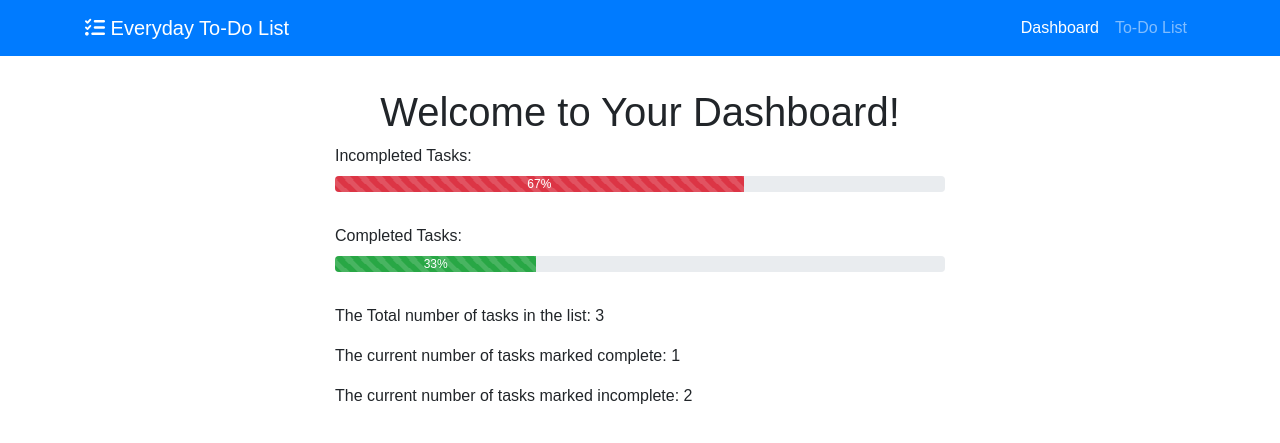
After one commit to klmui/To-Do-List, a PHP site: page / in a window 1280 px wide. The commit adds this page. Shown: the top 443 px of the page. Run offline with PHP 8.4, Linux system fonts and the light colour scheme; some libraries are stand-ins or nearby versions.

Commit message:
Add core functionality to index.html

```diff
--- /dev/null
+++ b/index.html
@@ -0,0 +1,122 @@
+<!doctype html>
+<html lang="en">
+
+<head>
+    <!-- Required meta tags -->
+    <meta charset="utf-8">
+    <meta name="viewport" content="width=device-width, initial-scale=1, shrink-to-fit=no">
+
+    <!-- Bootstrap -->
+    <link rel="stylesheet" href="https://stackpath.bootstrapcdn.com/bootstrap/4.3.1/css/bootstrap.min.css"
+        integrity="sha384-ggOyR0iXCbMQv3Xipma34MD+dH/1fQ784/j6cY/iJTQUOhcWr7x9JvoRxT2MZw1T" crossorigin="anonymous">
+    <!-- Font Awesome-->
+    <script src="https://kit.fontawesome.com/92992f5a3f.js" crossorigin="anonymous"></script>
+    <!-- Custom CSS -->
+    <link rel="stylesheet" href="stylesheets/index.css">
+    <link rel="icon" type="image/gif/png" href="favicon.png">
+    <title>To-Do List</title>
+</head>
+
+<body>
+    <nav class="navbar navbar-expand-lg navbar-dark bg-primary">
+        <div class="container">
+            <a class="navbar-brand" href="index.html">
+                <i class="fas fa-tasks d-inline-block" width="30" height="30" alt="Image brand"></i>
+                Everyday To-Do List
+            </a>
+            <button class="navbar-toggler" type="button" data-toggle="collapse" data-target="#navbarText"
+                aria-controls="navbarText" aria-expanded="false" aria-label="Toggle navigation">
+                <span class="navbar-toggler-icon"></span>
+            </button>
+            <div class="collapse navbar-collapse" id="navbarText">
+                <ul class="navbar-nav ml-auto">
+                    <li class="nav-item active">
+                        <a class="nav-link" href="index.html">Dashboard <span class="sr-only">(current)</span></a>
+                    </li>
+                    <li class="nav-item">
+                        <a class="nav-link" href="todo.html">To-Do List</a>
+                    </li>
+                </ul>
+            </div>
+        </div>
+    </nav>
+
+    <h1 class="text-center">Welcome to Your Dashboard!</h1>
+
+    <div class="container progress-bars">
+        <label for="incomplete">Incompleted Tasks:</label>
+        <div class="progress">
+            <div class="progress-bar progress-bar-striped progress-bar-animated bg-danger" role="progressbar"
+                id="incomplete"><span id="incompletePercent"></span></div>
+        </div>
+        <label for="complete">Completed Tasks:</label>
+        <div class="progress">
+            <div class="progress-bar progress-bar-striped progress-bar-animated bg-success" role="progressbar"
+                id="complete"><span id="completedPercent"></span></div>
+        </div>
+
+        <p>
+            The Total number of tasks in the list: <span id="totalNumTasks"></span>
+        </p>
+
+        <p>
+            The current number of tasks marked complete: <span id="completedTasks"></span>
+        </p>
+
+        <p>
+            The current number of tasks marked incomplete: <span id="incompleteTasks"></span>
+        </p>
+    </div>
+
+    <!-- jQuery first, then Popper.js, then Bootstrap JS -->
+    <script src="https://code.jquery.com/jquery-3.4.1.min.js"
+        integrity="sha256-CSXorXvZcTkaix6Yvo6HppcZGetbYMGWSFlBw8HfCJo=" crossorigin="anonymous"></script>
+    <script src="https://cdnjs.cloudflare.com/ajax/libs/popper.js/1.14.7/umd/popper.min.js"
+        integrity="sha384-UO2eT0CpHqdSJQ6hJty5KVphtPhzWj9WO1clHTMGa3JDZwrnQq4sF86dIHNDz0W1" crossorigin="anonymous">
+    </script>
+    <script src="https://stackpath.bootstrapcdn.com/bootstrap/4.3.1/js/bootstrap.min.js"
+        integrity="sha384-JjSmVgyd0p3pXB1rRibZUAYoIIy6OrQ6VrjIEaFf/nJGzIxFDsf4x0xIM+B07jRM" crossorigin="anonymous">
+    </script>
+    <script src="https://cdnjs.cloudflare.com/ajax/libs/mustache.js/3.1.0/mustache.js"></script>
+    <script>
+       // Get tasks
+        $.ajax({
+            type: 'GET',
+            url: '/api/tasks.php',
+            dataType: 'json',
+            success: function(tasks) {
+                // Update the total number of tasks
+                var totalNumTasks = tasks.length;
+                $('#totalNumTasks').text(totalNumTasks);
+
+                // Get the number of completed tasks
+                var completedTasks = 0;
+                var incompleteTasks = 0;
+                $.each(tasks, function(index, task){
+                    if (task.complete) {
+                        completedTasks++;
+                    } else {
+                        incompleteTasks++;
+                    }
+                });
+
+                // Update text fields for completed tasks and incompleted tasks
+                $('#completedTasks').text(completedTasks);
+                $('#incompleteTasks').text(incompleteTasks);
+
+                // Update progress bars
+                var incompletePercent = Math.round((incompleteTasks / totalNumTasks) * 100);
+                var completedPercent = 100 - incompletePercent;
+                $('#incompletePercent').text(incompletePercent.toString() + '%');
+                $('#completedPercent').text(completedPercent.toString() + "%");
+                $('#incomplete').css('width', incompletePercent.toString() + '%');
+                $('#complete').css('width', completedPercent.toString() + '%');
+
+            },
+            error: function() {
+                alert('Error loading tasks');
+            }
+        });
+    </script>
+</body>
+</html>
--- a/stylesheets/index.css
+++ b/stylesheets/index.css
@@ -16,11 +16,3 @@ nav {
 .progress {
     margin-bottom: 2rem;
 }
-
-#complete {
-    width: 80%;
-}
-
-#incomplete {
-    width: 20%;
-}
```
